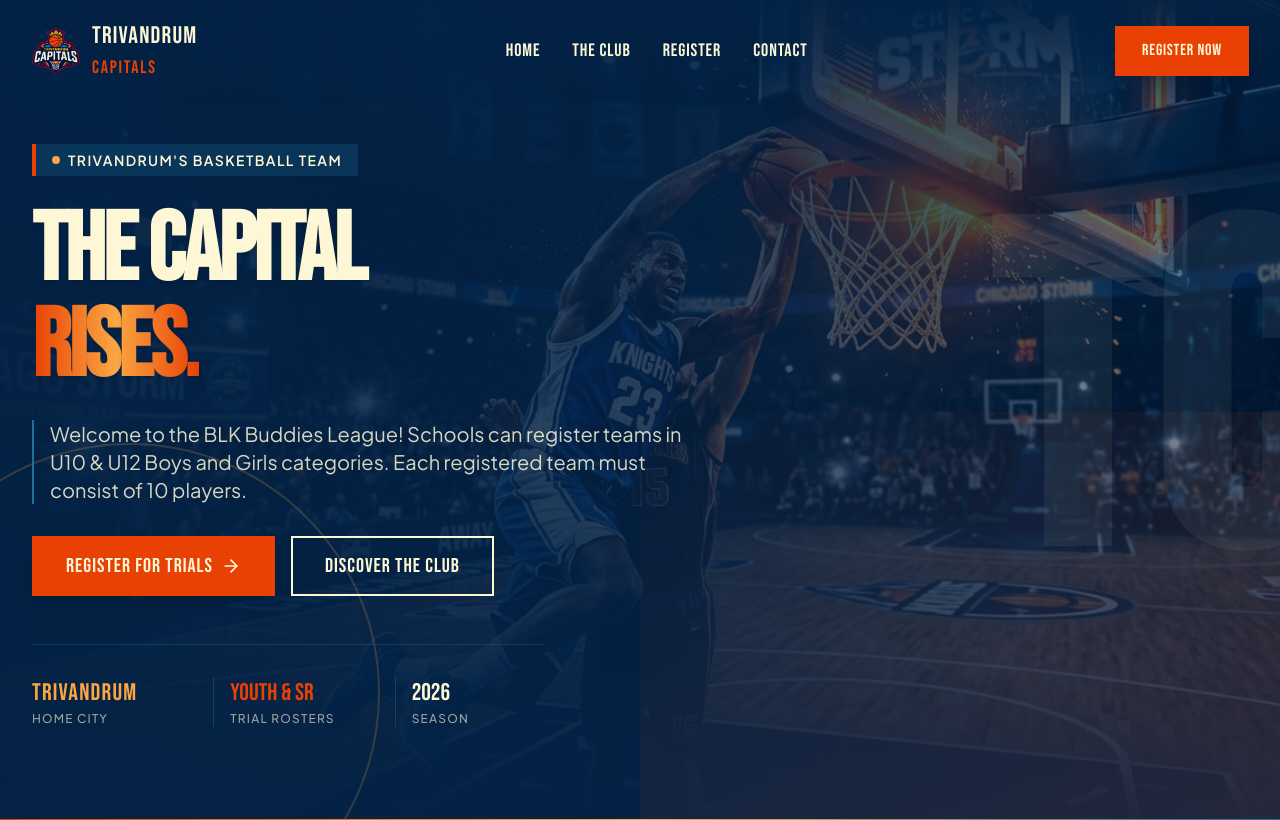
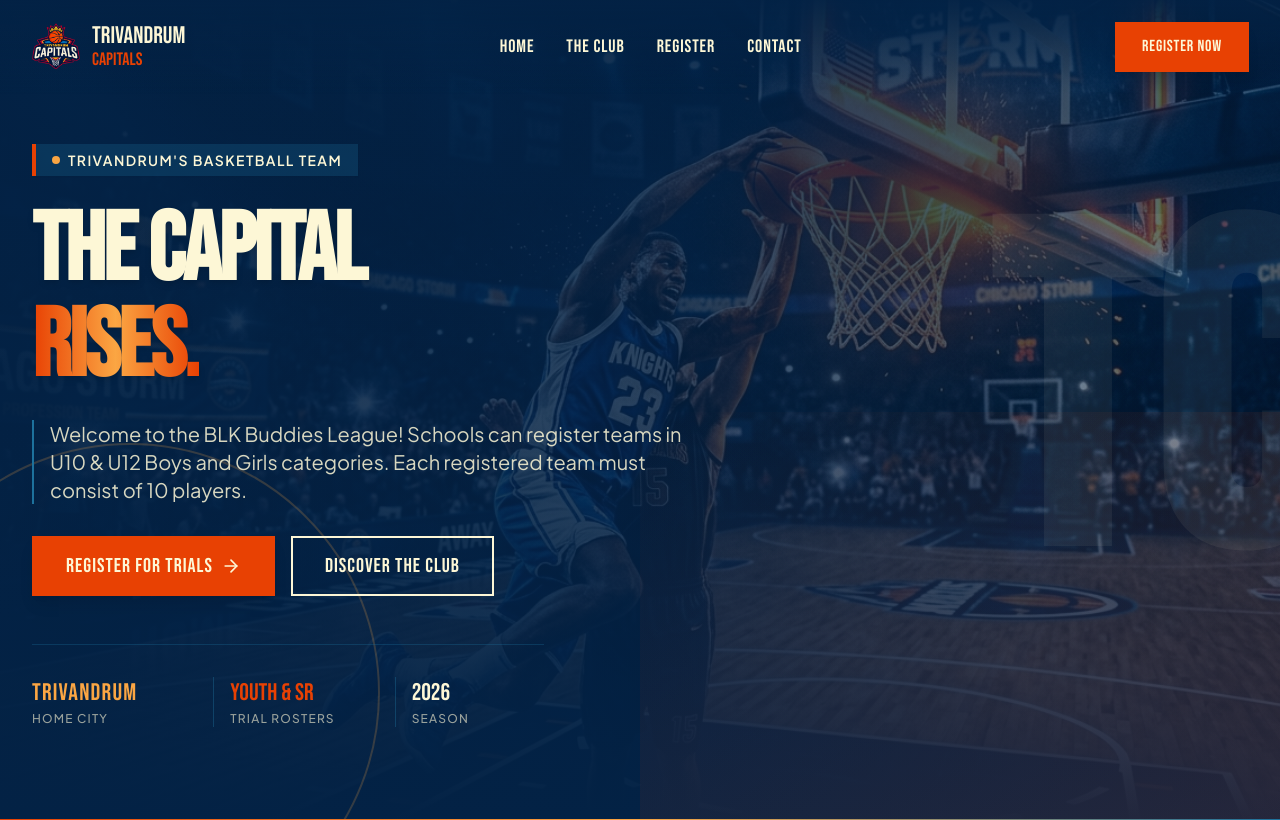
Before and after one commit to highphaus/TrivandrumCapitals, a Next.js app: page / in a window 1280 px wide. Shown: the top 820 px of the page. Built offline with nearby package versions, Linux system fonts and the light colour scheme.

Commit message:
fix: tighten gap between TRIVANDRUM and CAPITALS in navbar

```diff
--- a/src/components/Header.tsx
+++ b/src/components/Header.tsx
@@ -49,11 +49,11 @@ export default function Header() {
                 priority
               />
             </div>
-            <div className="flex flex-col">
-              <span className="font-display text-xl sm:text-2xl tracking-wider text-brand-cream uppercase leading-none group-hover:text-brand-yellow transition-colors">
+            <div className="flex flex-col justify-center -space-y-1 sm:-space-y-1.5">
+              <span className="font-display text-xl sm:text-2xl tracking-tight sm:tracking-normal text-brand-cream uppercase leading-none group-hover:text-brand-yellow transition-colors">
                 TRIVANDRUM
               </span>
-              <span className="font-display text-base sm:text-lg tracking-widest text-brand-orange uppercase leading-none mt-0.5">
+              <span className="font-display text-base sm:text-lg tracking-tight sm:tracking-normal text-brand-orange uppercase leading-none">
                 CAPITALS
               </span>
             </div>
```
